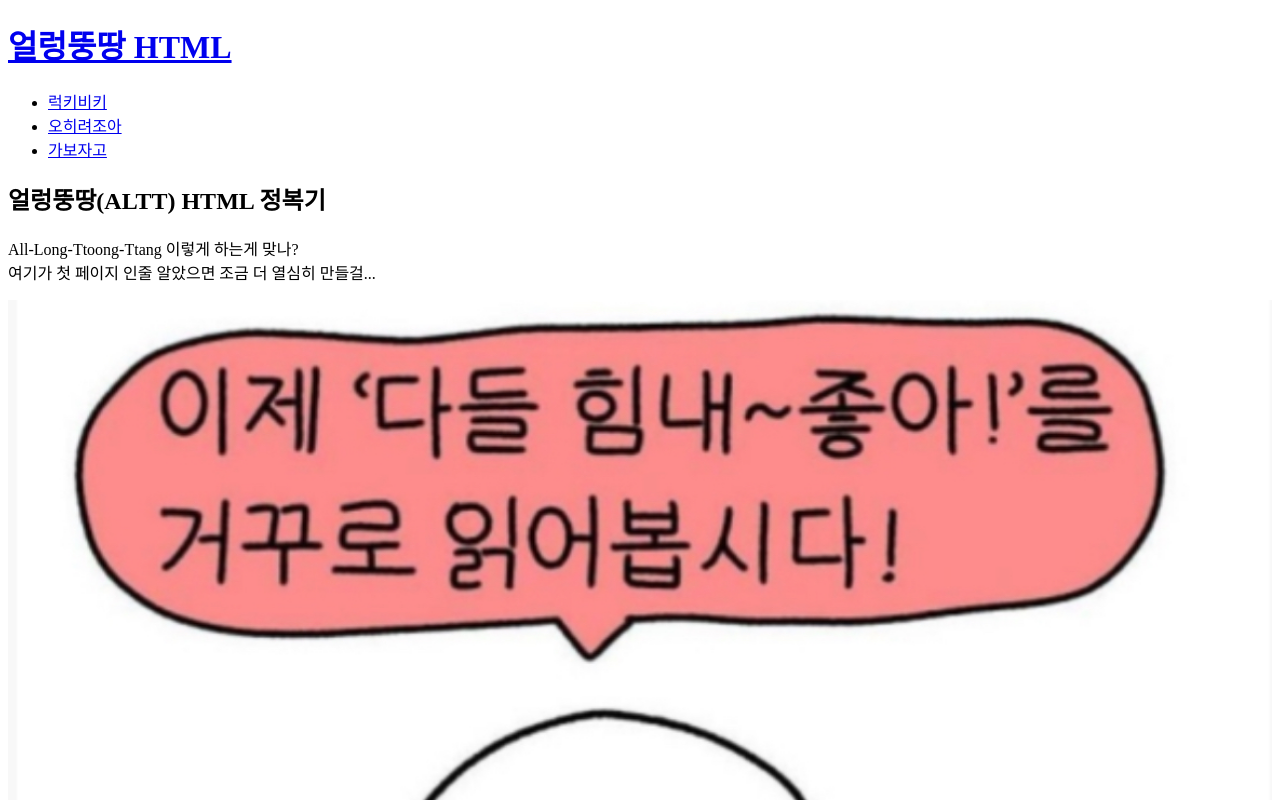
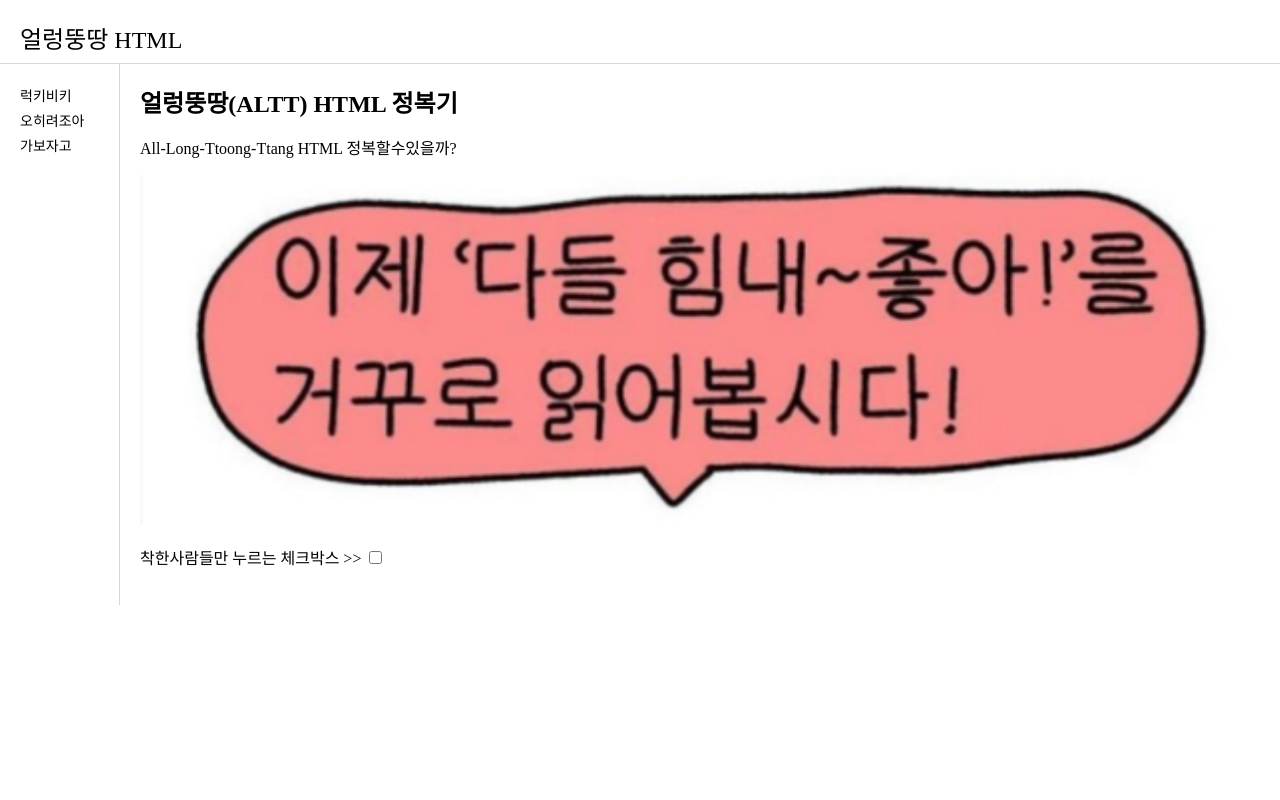
Before and after one commit to H1ne/altt2, a plain HTML site: page index.html in a window 1280 px wide. Shown: the top 800 px of the page. Drawn offline with Linux system fonts and the light colour scheme.

Commit message:
그리드를 해냈죠?

```diff
--- a/index.html
+++ b/index.html
@@ -3,20 +3,70 @@
 <head>
     <title>ALTT HTML</title>
     <meta charset="utf-8">
+    <style>
+        #all{
+            display:grid;
+            grid-template-columns:120px 1fr;
+        }
+        #LNB ul{
+            margin:0;
+            padding: 20px;
+            list-style:none;
+            font-size:14px;
+            line-height:180%;
+            font-weight:400;
+        }
+        #LNB{
+            border-right:1px solid #d7d7d7;
+        }
+        #contents{
+            padding:20px;
+        }
+        body{
+            margin:0;
+        }
+        h1{
+            font-size:24px;
+            font-weight:500;
+            text-align:left;
+            border-bottom:1px solid #d7d7d7;
+            margin:0;
+            padding: 20px;
+            padding-bottom:8px;
+        }
+        h2{
+            margin:0;
+        }
+        a{
+            text-decoration:none;
+            color:#000000;
+        }
+        .m-sel{
+            font-weight:700;
+        }
+    </style>
 </head>
 
 <body>
     <h1><a href="index.html">얼렁뚱땅 HTML</a></h1>
+    <div id="all">
+        <div id="LNB">
             <ul>
                 <li><a href="1.html">럭키비키</a></li>
                 <li><a href="2.html">오히려조아</a></li>
                 <li><a href="3.html">가보자고</a></li>
             </ul>
+        </div>
+        <div id="contents">
             <h2>얼렁뚱땅(ALTT) HTML 정복기</h2>
             <p>
-        All-Long-Ttoong-Ttang 이렇게 하는게 맞나?<br>
-        여기가 첫 페이지 인줄 알았으면 조금 더 열심히 만들걸...
+                All-Long-Ttoong-Ttang HTML 정복할수있을까?
             </p>
-    <img src="fighting.jpeg" width="100%">
+            <img src="fighting.png" width="100%">
+            <P>
+                착한사람들만 누르는 체크박스 >> <input type="checkbox">
+            </P>
+       </div>
+    </div>
 </body>
 </html>
```
Also changed, not shown: 1.html (+49 -1 lines), 2.html (+49 -1 lines), 3.html (+49 -1 lines), fighting.png (added). Lines whose indentation alone changed are shown as unchanged.
